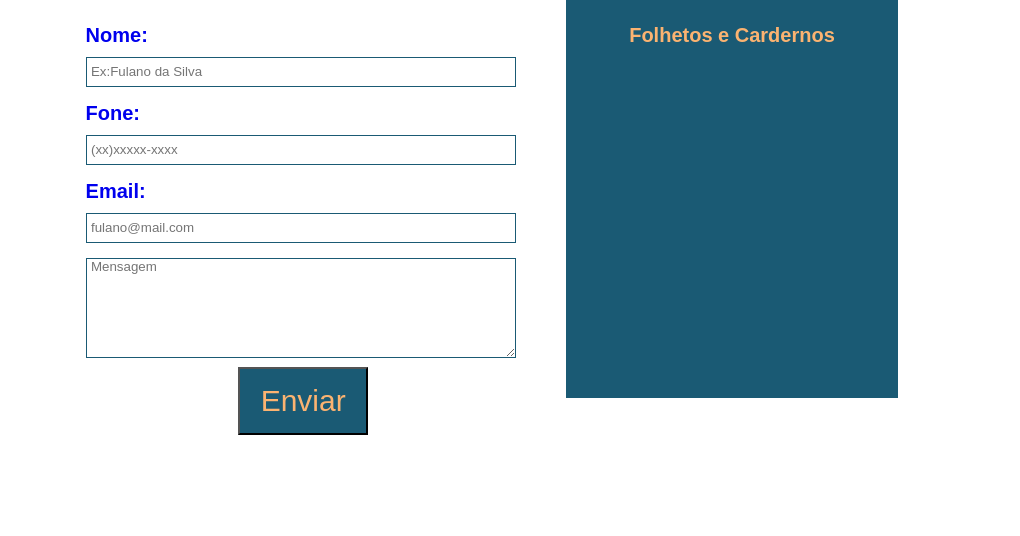
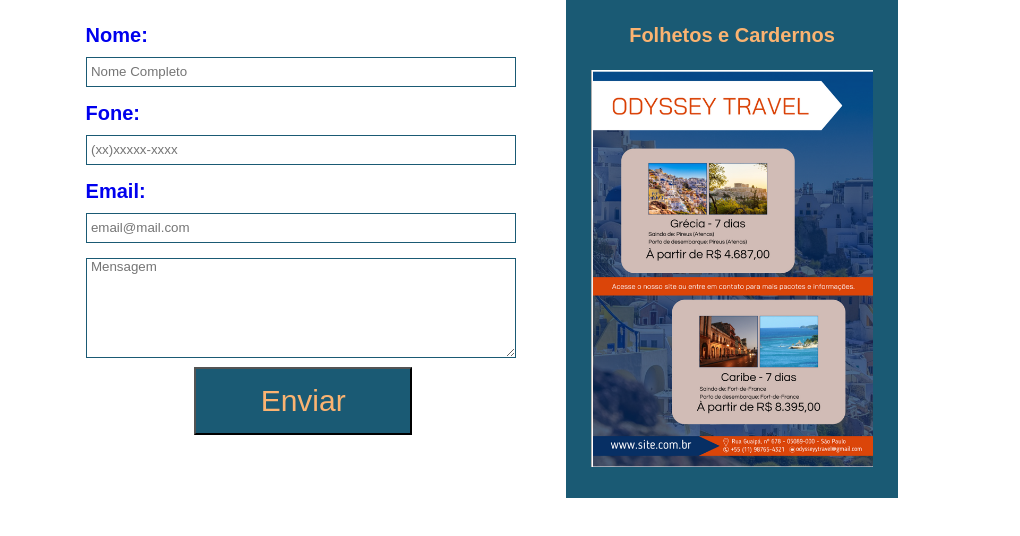
Before and after one commit to leoplibero/site_OdysseyTravel, a plain HTML site: page serviços.html in a window 1280 px wide. Shown: the part 202-738 px from the top of the page, 260-1280 px from the left. Drawn offline with nearby package versions, Linux system fonts and the light colour scheme; a web font is replaced by a local one.

Commit message:
29/11 UPDATE

```diff
--- a/serviços.html
+++ b/serviços.html
@@ -13,6 +13,7 @@
     top: 200px;
     position: relative;
     width: 98%;
+    height: 100%;
     box-shadow: 3px 3px 10px linear-gradient(#1a5a74, #fbb371);
     border-radius: 20px;
     margin-left: 1%;
@@ -40,11 +41,21 @@ margin-bottom: 15px; border: solid var(--color-blue2) 1px; padding-left: 1%;}
     max-width: 100%; width: 99%; border: solid var(--color-blue2) 1px; padding-left: 1%;
 min-height: 100px;}
 #txt-contato form button {
-    width: 30%; height: auto; cursor: pointer; background-color: var(--color-blue2);
-color: var(--color-orange1); font-size: 1.5em; padding: 15px 0 15px 0; margin-left: 35%; margin-top: 1%;}
+    width: 50%; height: auto; cursor: pointer; background-color: var(--color-blue2);
+color: var(--color-orange1); font-size: 1.5em; padding: 15px 0 15px 0; margin-left: 25%; margin-top: 1%;}
 /*definir as propriedades dos icones*/
-#txt-contato #conta-data{ width: 26%;position: relative; float: left;padding: 2%;
-    background-color: var(--color-blue2); color: var(--color-orange1);top: 5%; margin-left: 1.5%;height:400px;text-align: center;}
+#txt-contato #conta-data{
+    width: 26%;
+    position:
+    relative;
+    float: left;
+    padding: 2%;
+    background-color:
+    var(--color-blue2);
+    color: var(--color-orange1);top: 5%;
+    margin-left: 1.5%;
+    height:18%;
+    text-align: center;}
    #txt-contato #conta-data h3{ color: #fff;text-align: center;}
    #txt-contato #conta-data h5{ margin-top: 6%;margin-bottom: 4%; vertical-align: middle;}
    #txt-contato #conta-data h5 img{width: 50px;}
@@ -61,6 +72,15 @@ color: var(--color-orange1); font-size: 1.5em; padding: 15px 0 15px 0; margin-le
     width: 90%;
     margin-left: 10%;
     margin-top: 50px;
+}
+
+.btn-enviar{
+    width: 100px;
+}
+
+#conta-data img{
+    width: 100%;
+    background-color: #1a5a74;
 }
 
 </style>
@@ -90,31 +110,31 @@ color: var(--color-orange1); font-size: 1.5em; padding: 15px 0 15px 0; margin-le
         <!--Navegador do Menu Lateral-->
             ><ul>
                 <li class="item-menu">
-                    <a href="index.html">
+                    <a href="">
                         <span class="icon"><i class="bi bi-house"></i></span>
                         <span class="txt-link">Home</span>
                 </li>
 
                 <li class="item-menu">
-                    <a href="institucional.html">
+                    <a href="">
                         <span class="icon"><i class="bi bi-columns-gap"></i></span>
                         <span class="txt-link">Institucional</span>
                 </li>
 
                 <li class="item-menu">
-                    <a href="#">
+                    <a href="">
                         <span class="icon"><i class="bi bi-gear-wide-connected"></i></span>
                         <span class="txt-link">Serviços</span>
                 </li>
 
                 <li class="item-menu">
-                    <a href="https://chat.whatsapp.com/E3KH7W4f9PN2Nq51QIxVuc">
+                    <a href="">
                         <span class="icon"><i class="bi bi-whatsapp"></i></span>
                      <span class="txt-link">Whatsapp</span>
                 </li>
 
                 <li class="item-menu">
-                    <a href="https://www.instagram.com/odysseytrvl/">
+                    <a href=">
                         <span class="icon"><i class="bi bi-instagram"></i></span>
                         <span class="txt-link">Instagram</span>
                 </li>
@@ -129,7 +149,7 @@ color: var(--color-orange1); font-size: 1.5em; padding: 15px 0 15px 0; margin-le
         <form name="meu_form" id="meu_form">
             <p class="nome">
                 <label for="nome">Nome:</label><br>
-                <input type="text" id="nomeid" placeholder="Ex:Fulano da Silva" required="required" name="nome"/></p>
+                <input type="text" id="nomeid" placeholder="Nome Completo" required="required" name="nome"/></p>
 
             <p class="fone">
                 <label for="fone">Fone:</label><br>
@@ -137,7 +157,7 @@ color: var(--color-orange1); font-size: 1.5em; padding: 15px 0 15px 0; margin-le
 
             <p>
                 <label for="email">Email:</label><br>
-                <input type="email" id="emailid" placeholder="fulano@mail.com" name="email" required="required"/></p>
+                <input type="email" id="emailid" placeholder="email@mail.com" name="email" required="required"/></p>
 
             <p>
                 <textarea placeholder="Mensagem" required></textarea>
@@ -146,8 +166,10 @@ color: var(--color-orange1); font-size: 1.5em; padding: 15px 0 15px 0; margin-le
         </form>
             <div id="conta-data">
                 <h4>
-                Folhetos e Cardernos
+                Folhetos e Cardernos<br>
                 </h4>
+                <br>
+                <img src="assets/imagens/Flyer.png" alt="flyer">
 
                </div>
     </section>
```
Also changed, not shown: index.html (+1 -1 lines), assets/imagens/Flyer.png (added).
